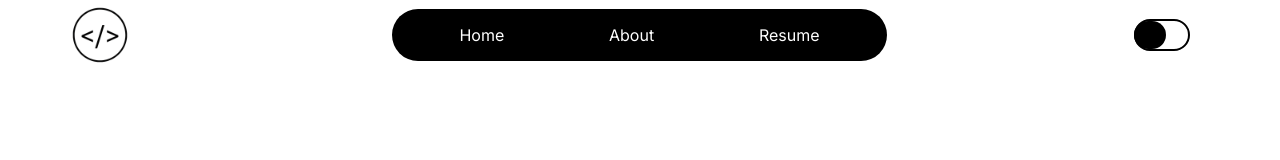
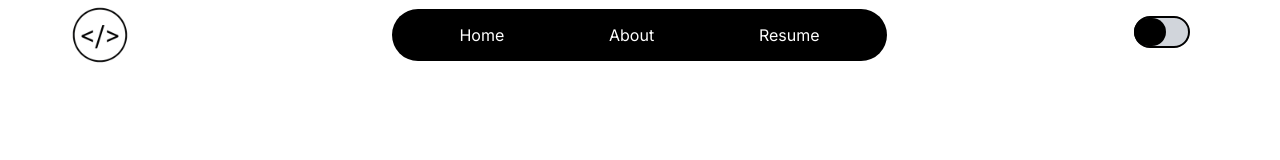
Before and after one commit to jonkar77/portfolio, a Next.js app: page / in a window 1280 px wide. Shown: the top 160 px of the page. Built offline with nearby package versions, Linux system fonts and the light colour scheme.

Commit message:
button caution msg

```diff
--- a/src/app/components/Navbar.tsx
+++ b/src/app/components/Navbar.tsx
@@ -26,9 +26,17 @@ const navLinks: NavLink[] = [
 const Navbar: React.FC = () => {
     const [navbarOpen, setNavbarOpen] = useState(false);
     const [isChecked, setIsChecked] = useState(false);
+    const [showMessage, setShowMessage] = useState(false);
+
 
     const handleToggle = () => {
         setIsChecked(!isChecked);
+        setShowMessage(true);
+
+        // Hide the message after 3 seconds
+        setTimeout(() => {
+            setShowMessage(false);
+        }, 3000);
     };
 
     return (
@@ -66,10 +74,27 @@ const Navbar: React.FC = () => {
                     </div>
                 </div>
 
-                <div className="slider-toggle cursor-pointer relative inline-block w-14 h-8 mr-10" onClick={handleToggle}>
-                    <input type="checkbox" id="themeToggle" className="sr-only" />
-                    <div className={`slider absolute cursor-pointer border-black border-2 bg-${isChecked ? 'bg-purple-950' : 'bg-gray-300'}-300 rounded-full w-full h-full transition`}></div>
-                    <div className={`slider-dot absolute bg-black rounded-full w-8 h-7 top-1/2 transform -translate-y-1/2 ${isChecked ? 'translate-x-3/4' : ''} transition`}></div>
+                <div className="relative">
+                    <div
+                        className="slider-toggle cursor-pointer relative inline-block w-14 h-8 mr-10"
+                        onClick={handleToggle}
+                    >
+                        <input type="checkbox" id="themeToggle" className="sr-only" />
+                        <div
+                            className={`slider absolute cursor-pointer border-black border-2 ${isChecked ? 'bg-purple-950' : 'bg-gray-300'
+                                } rounded-full w-full h-full transition`}
+                        ></div>
+                        <div
+                            className={`slider-dot absolute bg-black rounded-full w-8 h-7 top-1/2 transform -translate-y-1/2 ${isChecked ? 'translate-x-3/4' : ''
+                                } transition`}
+                        ></div>
+                    </div>
+
+                    {showMessage && (
+                        <div className="absolute top-full right-2 mt-2 whitespace-nowrap text-s italic text-orange-500">
+                            ⚠️ Under construction
+                        </div>
+                    )}
                 </div>
             </div>
         </div>
```
